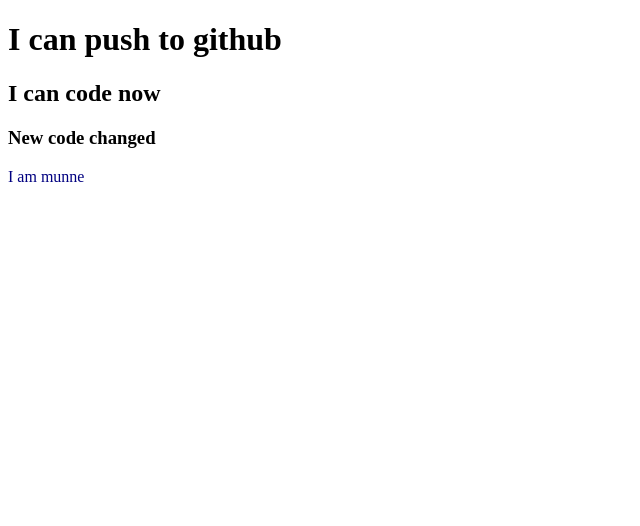
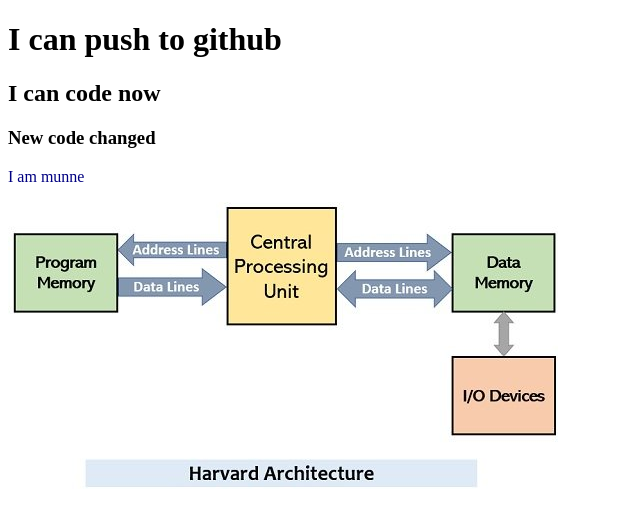
Before and after one commit to Khairun-Nahar-Munne/my-second-repo, a plain HTML site: page index.html in a window 1280 px wide. Shown: the whole page, without its empty margins (0-640 px from the left). Drawn offline with Linux system fonts and the light colour scheme.

Commit message:
picture added

```diff
--- a/index.html
+++ b/index.html
@@ -12,6 +12,7 @@
     <h2>I can code now</h2>
     <h3>New code changed</h3>
     <p>I am munne</p>
+    <img src="Harvard-Architecture.jpg" alt="">
 
 </body>
 </html>
```
Also changed, not shown: Harvard-Architecture.jpg (added).
